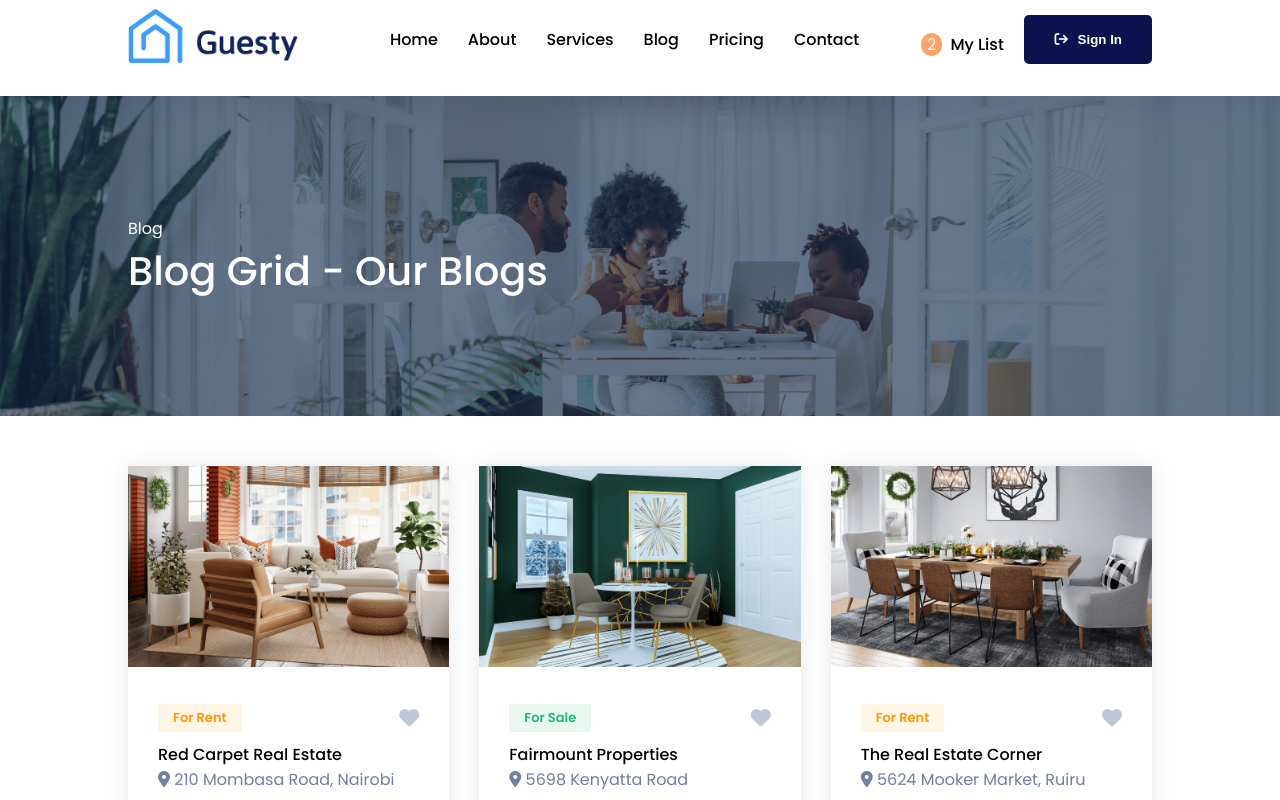
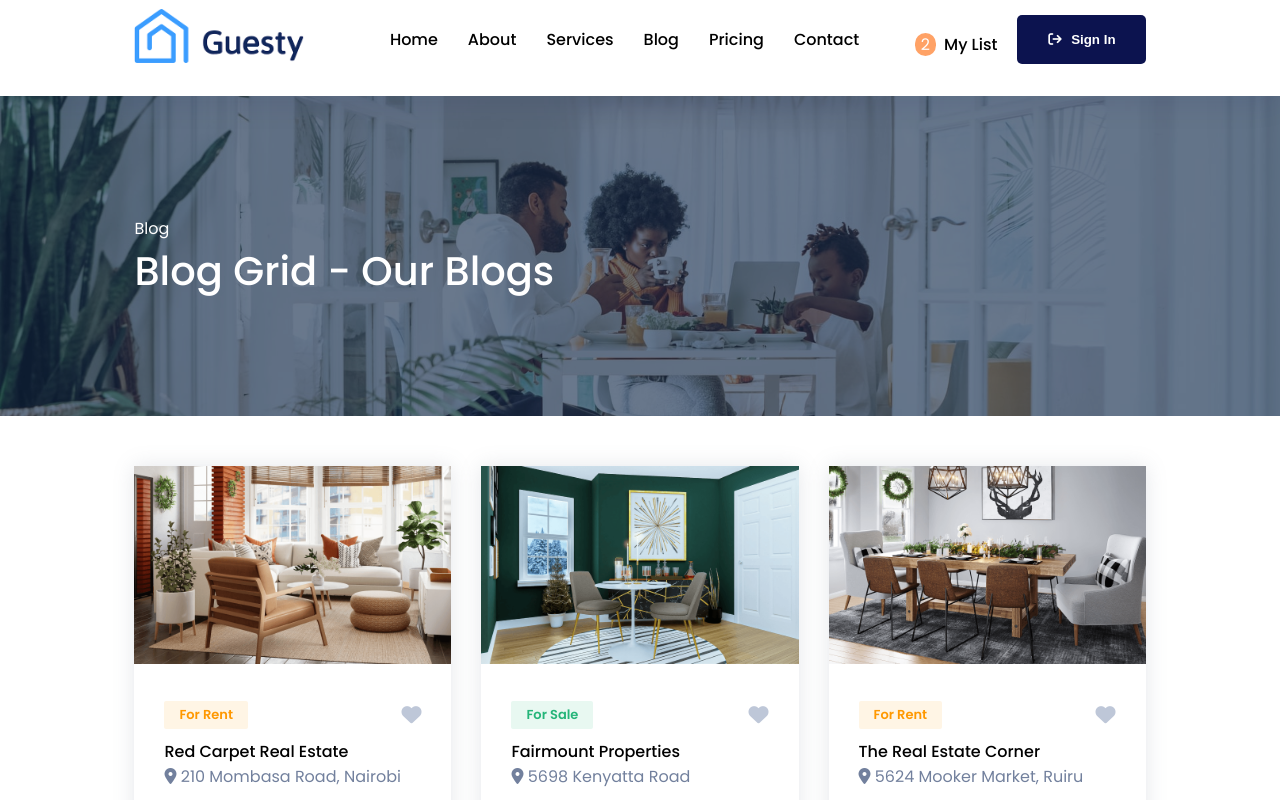
Before and after one commit to bethwel-developer/realestate-react-website-desktop-site., a React (Create React App) app: page /blog in a window 1280 px wide. Shown: the top 800 px of the page. Built offline with nearby package versions, Linux system fonts and the light colour scheme.

Commit message:
Update App.css

```diff
--- a/src/App.css
+++ b/src/App.css
@@ -9,7 +9,7 @@ body {
   background-color: #fff;
 }
 .container {
-  max-width: 80%;
+  max-width: 79%;
   margin: auto;
 }
 .flex {
```
